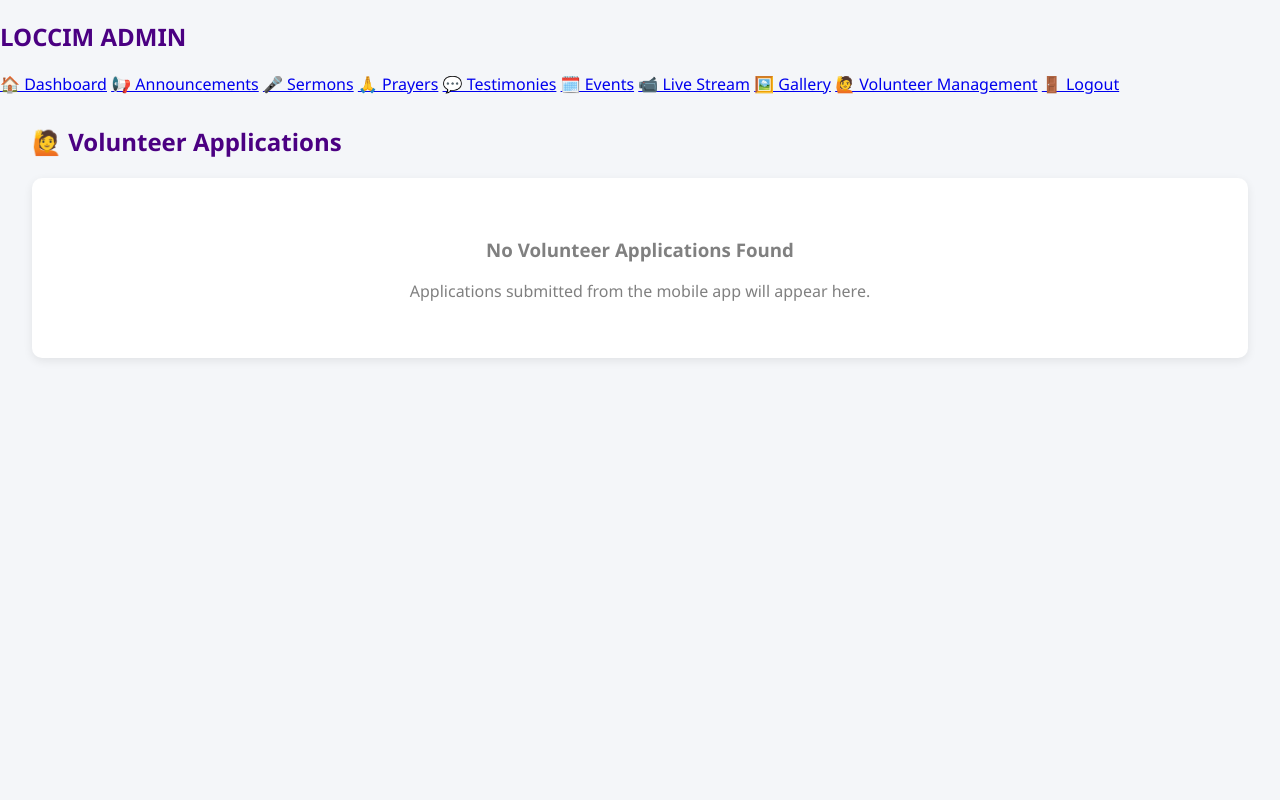
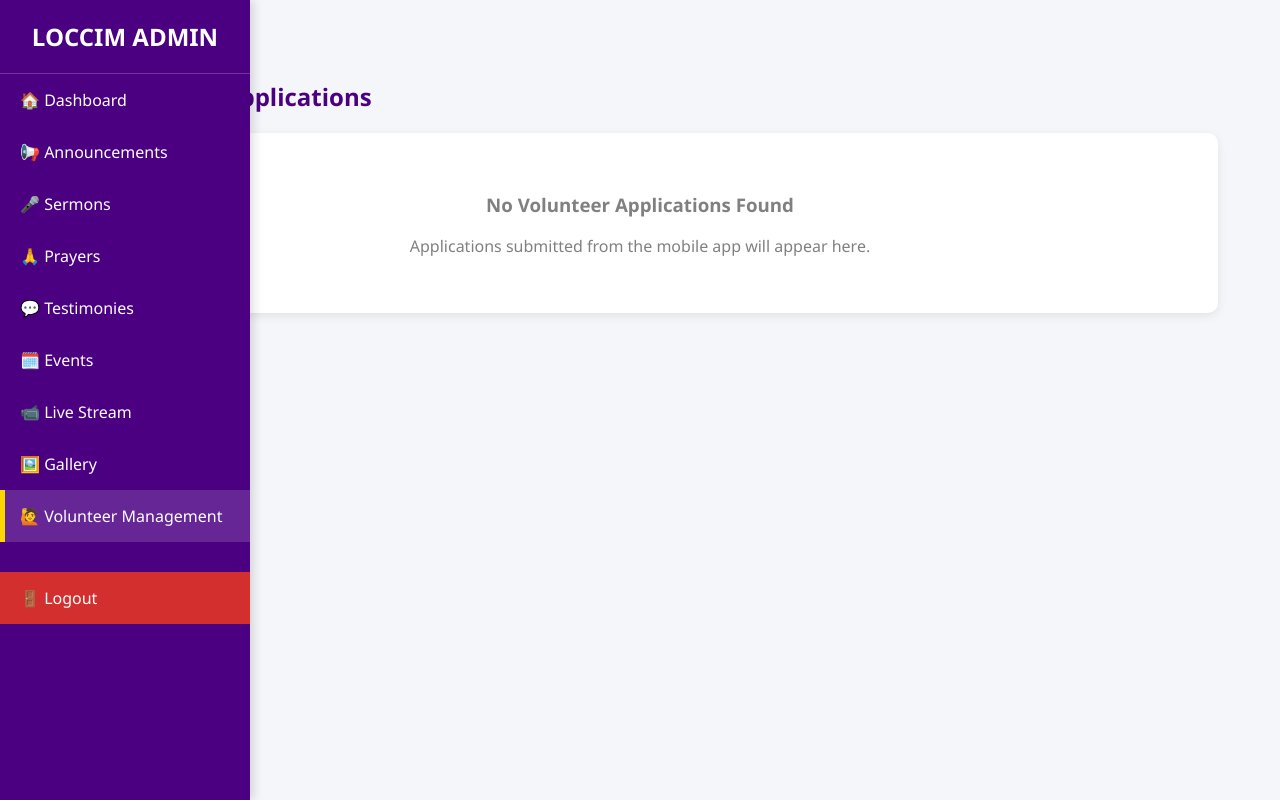
Before and after one commit to larrybmedia/loccim_app, a Flask app: page /volunteers in a window 1280 px wide. Run offline with Flask 3, Linux system fonts and the light colour scheme; data that the repository does not hold is empty.

Commit message:
Update volunteer page layout and sidebar

```diff
--- a/templates/volunteers.html
+++ b/templates/volunteers.html
@@ -15,6 +15,67 @@
         body {
             margin: 0;
             background: #f4f6f9;
+        }
+
+        body {
+            margin: 0;
+            background: #f4f6f9;
+            display: flex;
+            font-family: "Segoe UI", Arial, sans-serif;
+        }
+
+        /* ===========================
+        SIDEBAR
+        =========================== */
+
+        .sidebar {
+            width: 250px;
+            min-height: 100vh;
+            background: #4b0082;
+            color: white;
+            position: fixed;
+            top: 0;
+            left: 0;
+            overflow-y: auto;
+            box-shadow: 3px 0 10px rgba(0,0,0,.15);
+        }
+
+        .sidebar h2 {
+            color: white;
+            text-align: center;
+            padding: 20px;
+            margin: 0;
+            border-bottom: 1px solid rgba(255,255,255,.2);
+        }
+
+        .sidebar a {
+            display: block;
+            color: white;
+            text-decoration: none;
+            padding: 15px 20px;
+            transition: .3s;
+        }
+
+        .sidebar a:hover,
+        .sidebar a.active {
+            background: rgba(255,255,255,.15);
+            border-left: 5px solid gold;
+            padding-left: 15px;
+        }
+
+        .logout-btn {
+            margin-top: 30px;
+            background: #d32f2f;
+        }
+
+        /* ===========================
+        MAIN CONTENT
+        =========================== */
+
+        .container {
+            margin-left: 250px;
+            padding: 30px;
+            width: calc(100% - 250px);
         }
 
         .container {
```
Also changed, not shown: other parts of templates/volunteers.html (+20 -19 lines).
